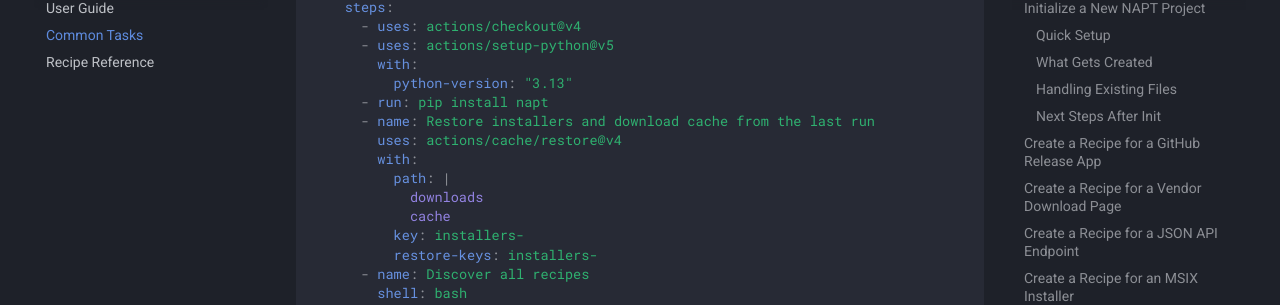
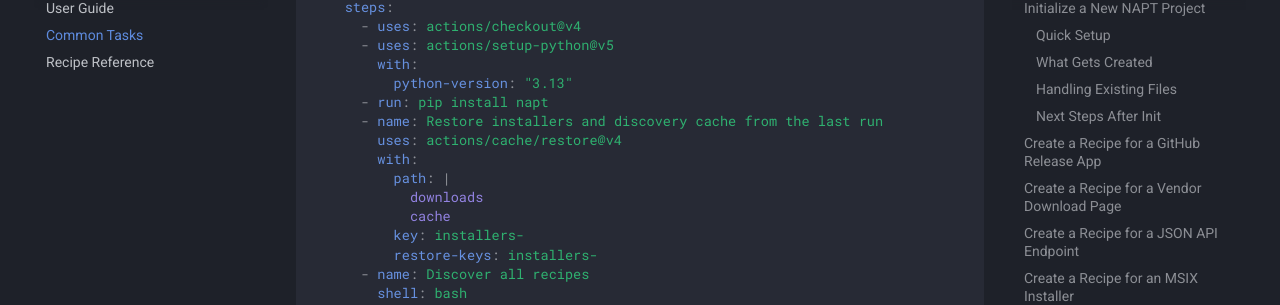
Before and after one commit to RogerCibrian/notapkgtool, an MkDocs documentation site: the page built from docs/common-tasks.md, in a window 1280 px wide and 900 px high, scrolled down 17339 px. Shown: the part 148-453 px from the top of the window. Built offline with MkDocs 1.6.1 and Material for MkDocs 9.7.7, drawn with Linux system fonts in a browser that asks for light colours; comment, search, counter and statistics services are not loaded.

Commit message:
docs: Align discovery cache step wording

```diff
--- a/docs/common-tasks.md
+++ b/docs/common-tasks.md
@@ -879,7 +879,7 @@ jobs:
         with:
           python-version: "3.13"
       - run: pip install napt
-      - name: Restore installers and download cache from the last run
+      - name: Restore installers and discovery cache from the last run
         uses: actions/cache/restore@v4
         with:
           path: |
```
